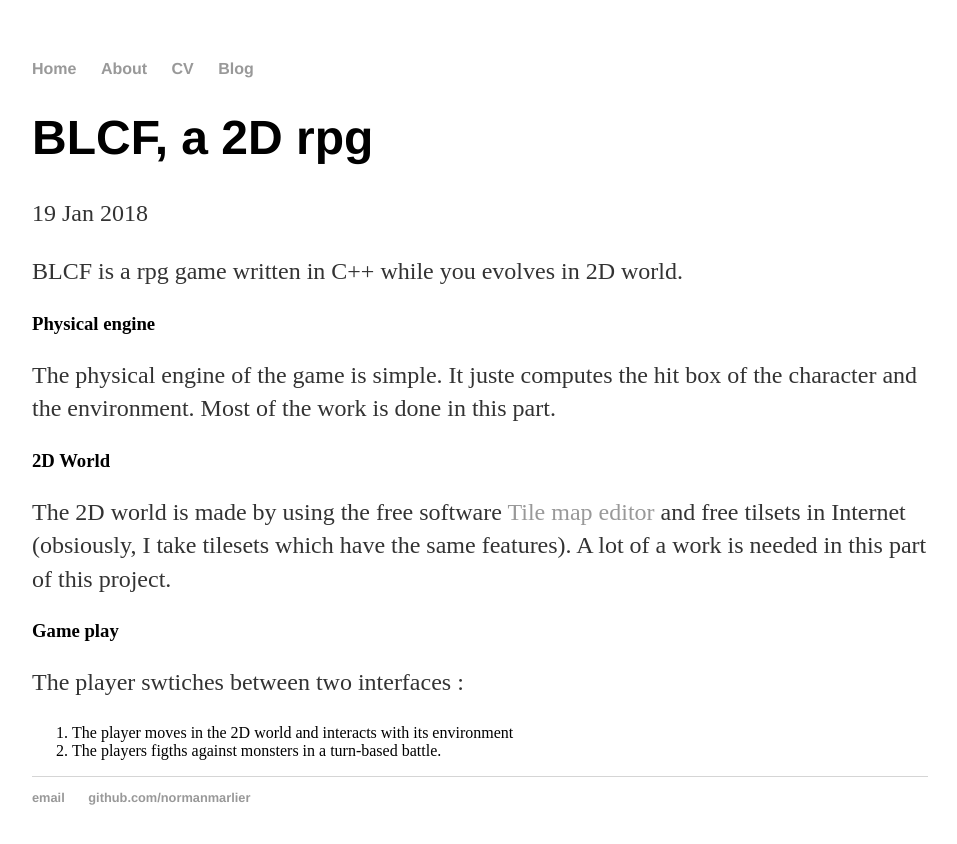
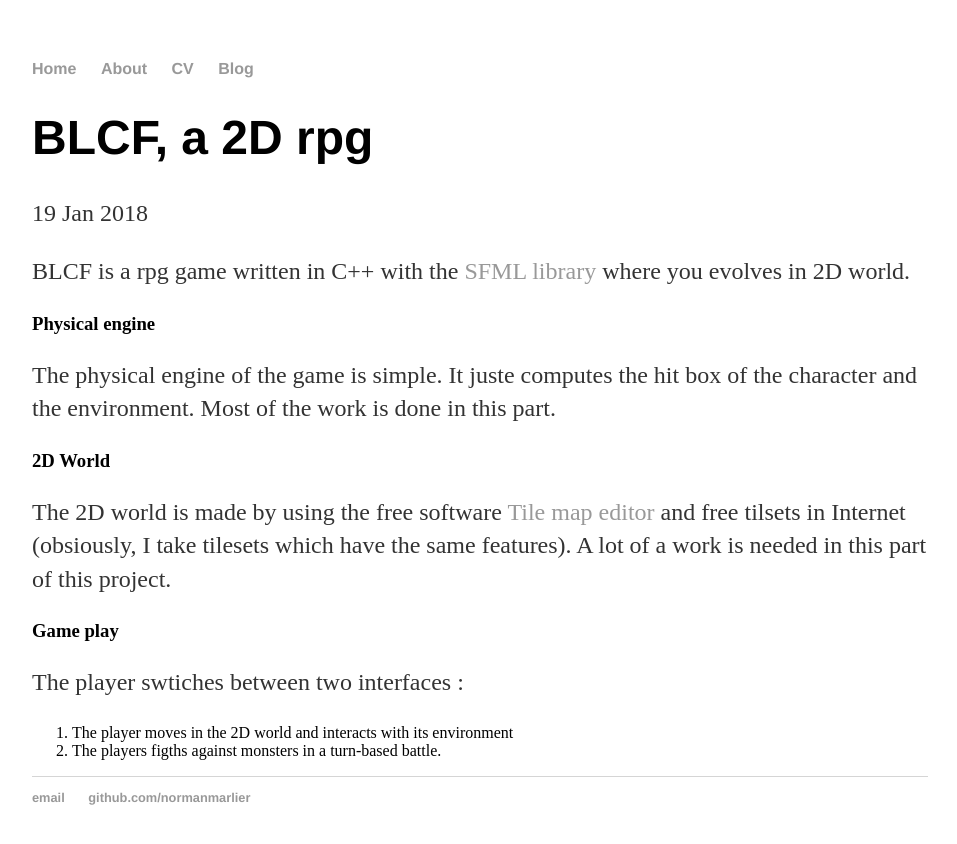
Before and after one commit to NormanMarlier/NormanMarlier.github.io, a Jekyll site: the page built from _posts/2018-01-19-BLCF.md, in a window 1280 px wide. Shown: the top 844 px of the page, without its empty margins (160-1117 px from the left). Built offline with Jekyll 4.4.1, drawn with Linux system fonts in a browser that asks for light colours.

Commit message:
Update 2018-01-19-BLCF.md

```diff
--- a/_posts/2018-01-19-BLCF.md
+++ b/_posts/2018-01-19-BLCF.md
@@ -4,7 +4,7 @@ title: "BLCF, a 2D rpg"
 date: 2018-01-19
 ---
 
-BLCF is a rpg game written in C++ while you evolves in 2D world.
+BLCF is a rpg game written in C++ with the [SFML library](https://www.sfml-dev.org/index.php) where you evolves in 2D world.
 
 ### Physical engine
 The physical engine of the game is simple. It juste computes the hit box of the character and the environment.
```
